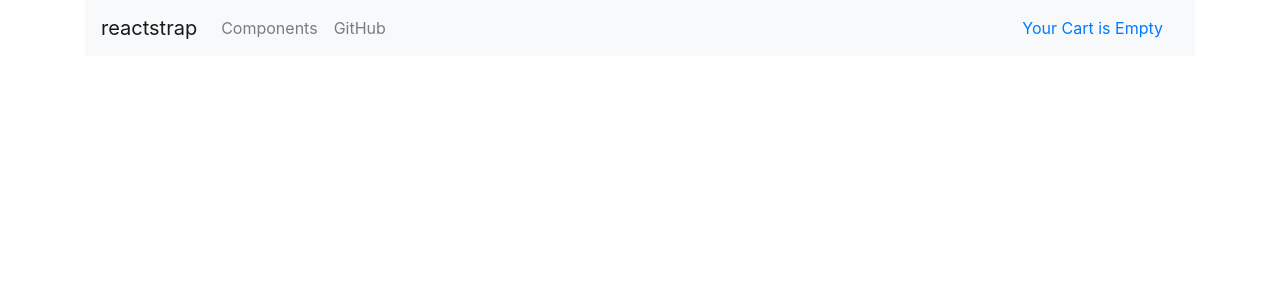
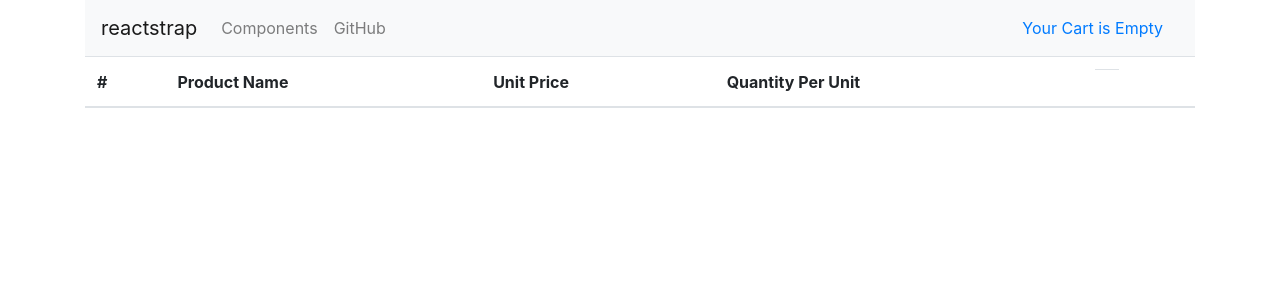
Before and after one commit to CihatAldanmaz/ShoppingAppWithRedux, a React (Create React App) app: page /cart in a window 1280 px wide. Shown: the top 300 px of the page. Built offline with nearby package versions, Linux system fonts and the light colour scheme.

Commit message:
RemoveFromCart function added on Cart Details

```diff
--- a/src/components/cart/CartDetail.js
+++ b/src/components/cart/CartDetail.js
@@ -2,13 +2,49 @@
 import { connect } from 'react-redux'
 import { bindActionCreators } from 'redux'
 import * as cartActions from "../../redux/actions/cartActions"
+import { Table, Button } from "reactstrap";
+
 
 
 class CartDetail extends Component {
+
+    removeFromCart = (product) => {
+        this.props.actions.removeFromCart(product);
+    }
+
     render() {
         return (
             <div>
+                <Table>
+      <thead>
+        <tr>
+          <th>#</th>
+          <th>Product Name</th>
+          <th>Unit Price</th>
+          <th>Quantity Per Unit</th>
+          <th><td>
+              </td></th>
+        </tr>
+      </thead>
+      {this.props.cart.map(cartItem => (
 
+          <tbody>
+ <tr>
+      <th scope="row">{cartItem.product.id}</th>
+   <td>{cartItem.product.productName}</td>
+   <td>{cartItem.product.unitPrice}</td>
+   <td>{cartItem.quantity}</td>
+
+   <td>
+        <Button color="danger" onClick={() => this.removeFromCart(cartItem.product)}>
+            DELETE
+        </Button>
+   </td>
+ </tr>
+</tbody>
+      ))}
+
+    </Table>
             </div>
         )
     }
--- a/src/components/cart/CartSummary.js
+++ b/src/components/cart/CartSummary.js
@@ -10,8 +10,11 @@
 import { connect } from "react-redux";
 import { bindActionCreators } from "redux";
 import * as cartActions from "../../redux/actions/cartActions"
+import {Link} from "react-router-dom"
 
 class CartSummary extends Component {
+
+
 
     renderEmptyCart(){
         return (
@@ -38,7 +41,7 @@
               }
 
             <DropdownItem divider />
-            <DropdownItem>Check Out</DropdownItem>
+            <DropdownItem><Link to={"/cart"}>Check Out</Link></DropdownItem>
           </DropdownMenu>
         </UncontrolledDropdown>
         )
```
